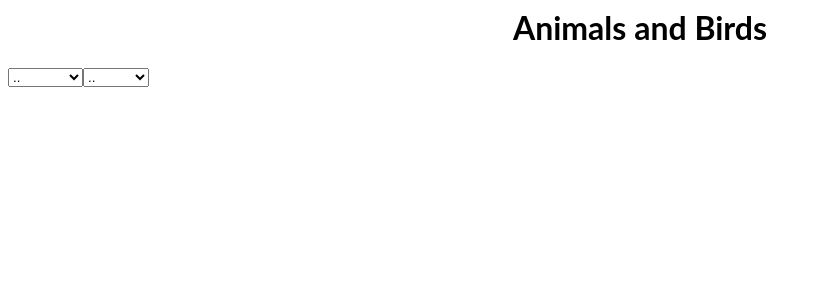
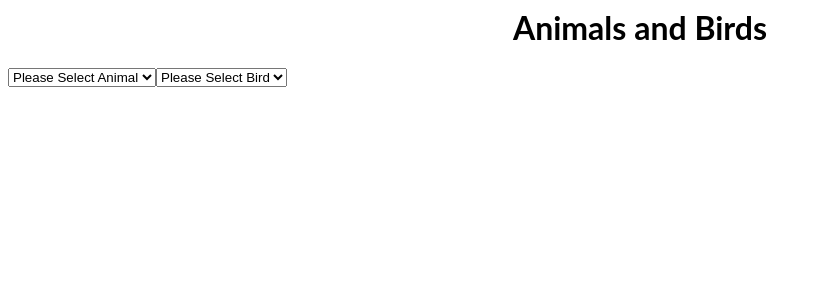
Before and after one commit to sarvani01/angular-myfirst-project, an Angular app: page / in a window 1280 px wide. Shown: the top 300 px of the page, without its empty margins (0-821 px from the left). Built offline with nearby package versions, Linux system fonts and the light colour scheme.

Commit message:
4 files modified, 3 added

```diff
--- a/src/app/app.component.html
+++ b/src/app/app.component.html
@@ -1,2 +1,2 @@
 <mytitle></mytitle>
-<app-dropdowns (animalLink)=otImage($event)></app-dropdowns>
+<app-dropdowns></app-dropdowns>
--- a/src/app/app.module.ts
+++ b/src/app/app.module.ts
@@ -6,10 +6,11 @@ import { AppComponent } from './app.component';
 import { HelloComponent } from './hello.component';
 import { TitleComponent } from './Title.component';
 import { DropdownsComponent } from './dropdowns/dropdowns.component';
+import { ImageDisplayComponent } from './image-display/image-display.component';
 
 @NgModule({
   imports: [BrowserModule, FormsModule],
-  declarations: [AppComponent, HelloComponent, TitleComponent, DropdownsComponent],
+  declarations: [AppComponent, HelloComponent, TitleComponent, DropdownsComponent, ImageDisplayComponent],
   bootstrap: [AppComponent]
 })
 export class AppModule {}
--- a/src/app/dropdowns/dropdowns.component.html
+++ b/src/app/dropdowns/dropdowns.component.html
@@ -1,14 +1,8 @@
-<select name="Animals" id="animals">
-  <option>..</option>
-  <option value="{{a.name}}" *ngFor="let a of animals" >{{a.name}}</option>
+<select name="Animals" id="animals" [(ngModel)]= "animalVal" (ngModelChange)="animalChanged($event)" >
+  <option value="">Please Select Animal</option>
+  <option  *ngFor="let a of animals" [ngValue]="a.name">{{a.name}}</option>
    </select>
-<select name="Birds" id="birds">
-  <option>..</option>
-  <option value="{{b.name}}" *ngFor="let b of birds">{{b.name}}</option>
+<select name="Birds" id="birds" [(ngModel)]= "birdVal" (ngModelChange)="birdChanged($event)" >
+  <option value="">Please Select Bird</option>
+  <option  *ngFor="let b of birds" [ngValue]="b.name">{{b.name}}</option>
 </select>
-
-<div *ngIf="onSelectAnimal()">
-<div class="card" *ngFor="let a of animals"[(ngModel)]="path">
-  <img  src="{{a.imagePath}}"  alt="Avatar" style="width:100%">
-</div>
-</div>
--- a/src/app/dropdowns/dropdowns.component.ts
+++ b/src/app/dropdowns/dropdowns.component.ts
@@ -1,4 +1,4 @@
-import { Component, OnInit,Output,EventEmitter } from '@angular/core';
+import { Component, OnInit, Output, EventEmitter } from '@angular/core';
 import { AnimalsBirds } from '../AnimalsBirds';
 
 @Component({
@@ -10,15 +10,26 @@ export class DropdownsComponent implements OnInit {
   animalsBirds: AnimalsBirds = new AnimalsBirds();
   animals = [];
   birds = [];
-  path:string ='';
- @Output() animalLink = new EventEmitter<string>();
+  animalVal: string = '';
+  birdVal: string = '';
+  path: string = '';
+  value: string = '';
+
   constructor() {}
 
   ngOnInit() {
     this.animals = this.animalsBirds.animals;
     this.birds = this.animalsBirds.birds;
   }
-  onSelectAnimal(){
-    this.animalLink.emit(this.path);
+  animalChanged(animal) {
+    console.log(this.animalVal);
+    console.log(animal);
   }
+
+  birdChanged(bird) {
+    console.log(this.birdVal);
+    console.log(bird);
+  }
+
+
 }
--- /dev/null
+++ b/src/app/image-display/image-display.component.html
@@ -0,0 +1,5 @@
+<!-- <div >
+  <div class="card" [(ngModel)]="path">
+    <img  src="{{a.imagePath}}" style="width:100%">
+  </div>
+</div> -->
--- /dev/null
+++ b/src/app/image-display/image-display.component.ts
@@ -0,0 +1,15 @@
+import { Component, OnInit } from '@angular/core';
+
+@Component({
+  selector: 'app-image-display',
+  templateUrl: './image-display.component.html',
+  styleUrls: ['./image-display.component.css']
+})
+export class ImageDisplayComponent implements OnInit {
+
+  constructor() { }
+
+  ngOnInit() {
+  }
+
+}
```
Also changed, not shown: src/app/image-display/image-display.component.css (added).
